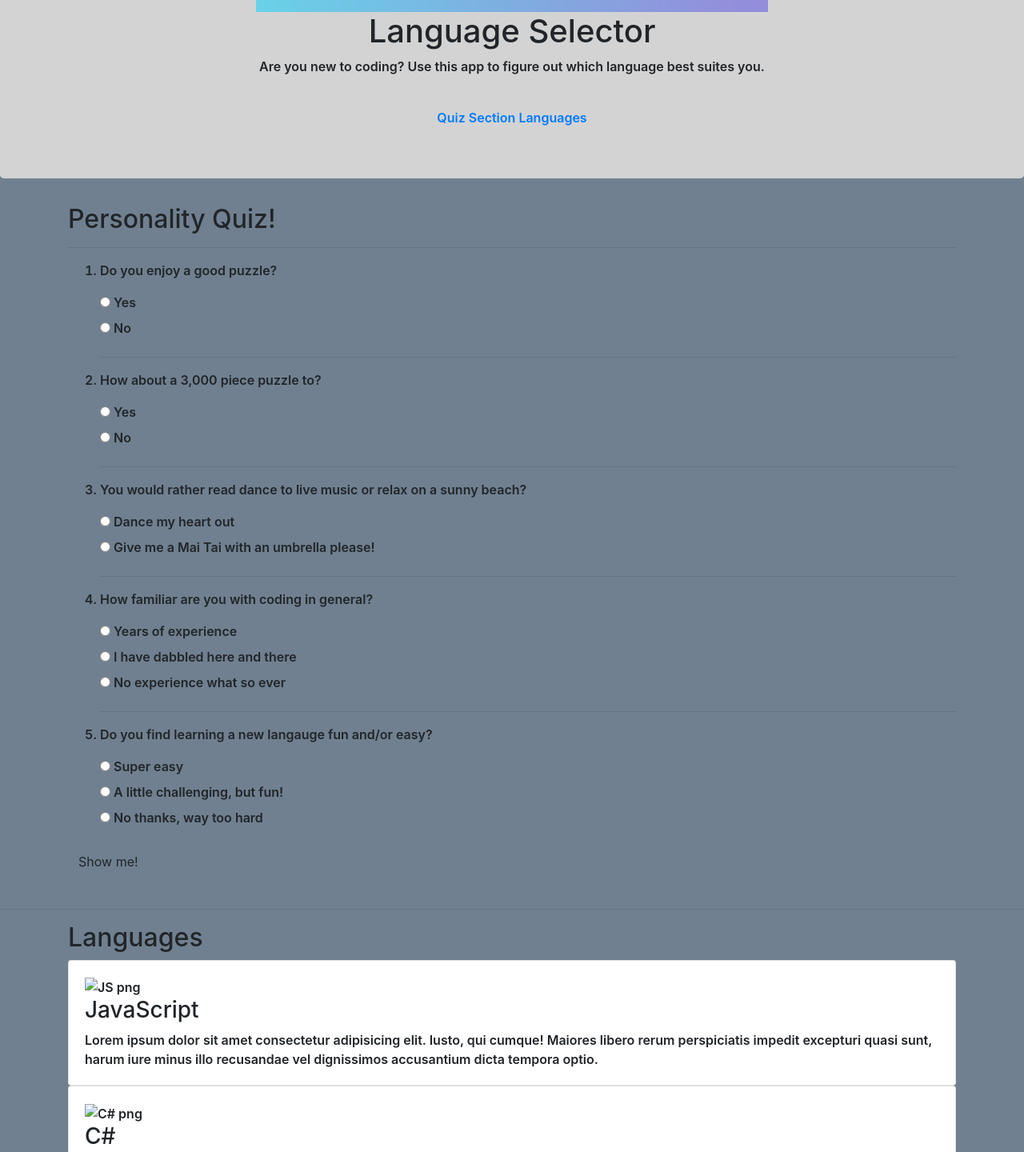
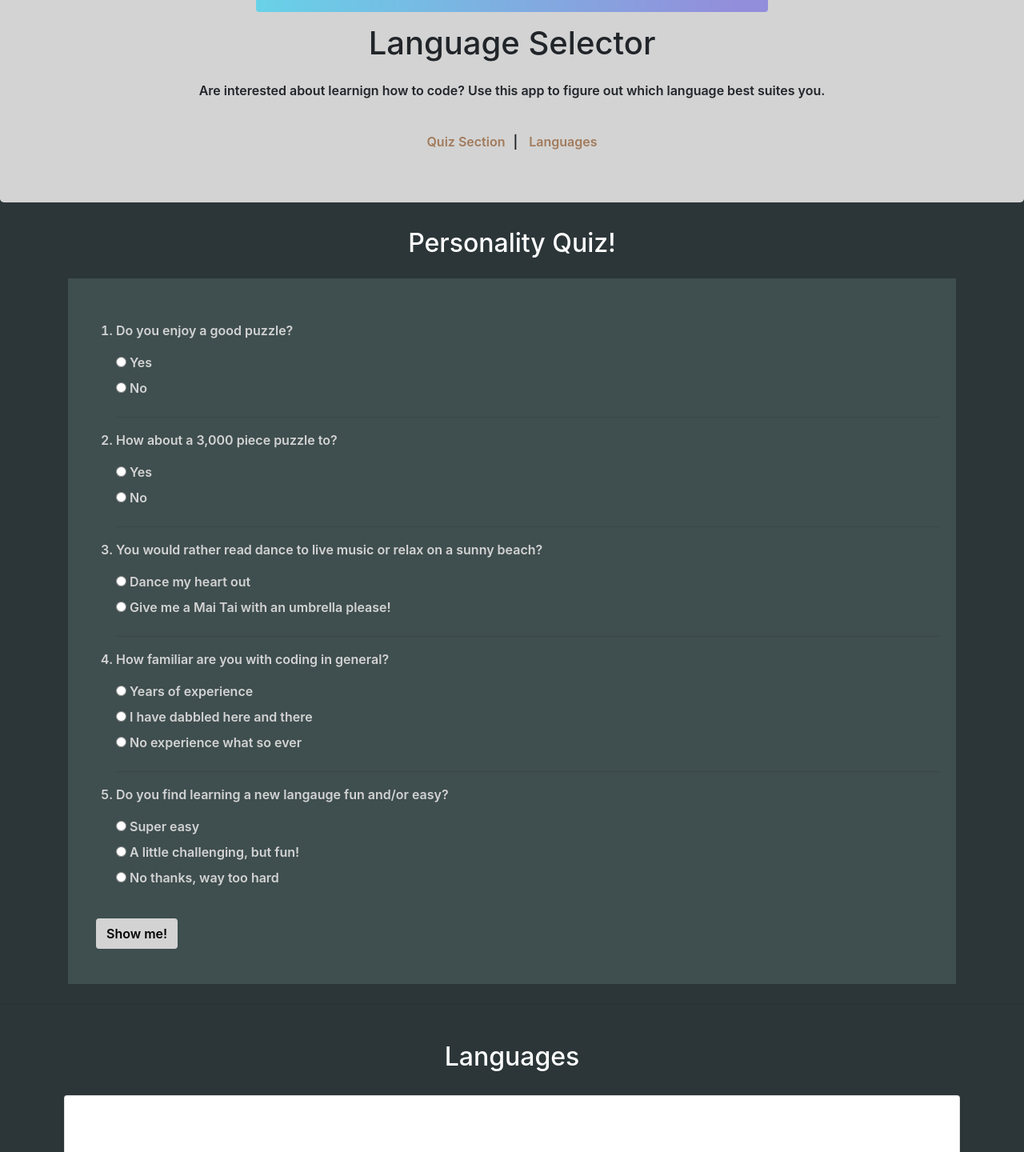
Before and after one commit to pphila/lang-suggester, a plain HTML site: page index.html in a window 1280 px wide. Shown: the part 689-2129 px from the top of the page at 80% size. Drawn offline with Linux system fonts and the light colour scheme.

Commit message:
add css styling to header, quiz, WIP for cards section.

```diff
--- a/css/styles.css
+++ b/css/styles.css
@@ -1,7 +1,14 @@
+/*global*/
 .hidden {
   display: none;
 }
 
+body {
+  background-color: #2C3639;
+  font-weight: 600;
+}
+
+/*header*/
 .jumbotron {
   align-items: center;
   text-align: center;
@@ -11,9 +18,60 @@
 .jumbotron img {
   height: 640px;
   width: auto;
+  border-radius: 4px;
 }
 
-body {
-  background-color: slategray;
+#header h1 {
+  padding: 15px;
+}
+
+#header a {
+  text-decoration: none;
+  padding: 10px;
+  color: #A27B5C;
+}
+
+#header a:hover {
+  background-color: black;
+  color: white;
+  border-radius: 4px;
+}
+
+/*quiz section*/
+#quiz {
+  display: grid;
+  margin-top: 25px;
+  margin-bottom: 25px;
+  padding: 20px;
+  background-color: #3F4E4F;
+  color: lightgray;
+}
+
+h2 {
+  text-align: center;
+  color: white;
+}
+
+.btn {
+  background-color: lightgray;
+  color: black;
+  margin-top: 15px;
+  margin-left: 15px;
   font-weight: 600;
 }
+
+.btn:hover {
+  box-shadow: 0 0 6px whitesmoke;
+}
+
+/*Cards section*/
+#languages {
+  display: grid;
+  padding: 10px;
+}
+
+#languages h2 {
+  color: white;
+  text-align: center;
+  padding: 20px;
+}
--- a/index.html
+++ b/index.html
@@ -13,16 +13,16 @@
     <div class="container">
       <img src="img/coder.png" alt="photo of coder">
       <h1>Language Selector</h1>
-      <p>Are you new to coding? Use this app to figure out which language best suites you.</p>
+      <p>Are interested about learnign how to code? Use this app to figure out which language best suites you.</p>
       <br>
-      <a href="#quiz">Quiz Section</a>
+      <a href="#quiz">Quiz Section</a>|
       <a href="#languages">Languages</a>
     </div>
   </div>
 
   <div class="container">
+    <h2>Personality Quiz!</h2>
     <div id="quiz">
-      <h2 id>Personality Quiz!</h2>
       <HR></HR>
       <form id="quizForm">
         <ol>
@@ -110,7 +110,7 @@
     <div class="card-deck">
       <div class="card">
         <div class="card-body">
-          <img src="" alt="JS png">
+          <img src="img/js.png" alt="JS png">
           <h3 id="card-title">JavaScript</h3>
           <p class="card-text">Lorem ipsum dolor sit amet consectetur adipisicing elit. Iusto, qui cumque! Maiores libero rerum perspiciatis impedit excepturi quasi sunt, harum iure minus illo recusandae vel dignissimos accusantium dicta tempora optio.</p>
         </div>
@@ -119,7 +119,7 @@
     <div class="card-deck">
       <div class="card">
         <div class="card-body">
-          <img src="" alt="C# png">
+          <img src="img/c-sharp.png" alt="C# png">
           <h3 id="card-title">C#</h3>
           <p class="card-text">Lorem ipsum dolor sit amet consectetur adipisicing elit. Iusto, qui cumque! Maiores libero rerum perspiciatis impedit excepturi quasi sunt, harum iure minus illo recusandae vel dignissimos accusantium dicta tempora optio.</p>
         </div>
@@ -128,14 +128,12 @@
     <div class="card-deck">
       <div class="card">
         <div class="card-body">
-          <img src="" alt="Python png">
+          <img src="img/python.png" alt="Python png">
           <h3 id="card-title">Python</h3>
           <p class="card-text">Lorem ipsum dolor sit amet consectetur adipisicing elit. Iusto, qui cumque! Maiores libero rerum perspiciatis impedit excepturi quasi sunt, harum iure minus illo recusandae vel dignissimos accusantium dicta tempora optio.</p>
         </div>
       </div>
     </div>
   </div>
-
-
 </body>
 </html>
```
Also changed, not shown: img/c-sharp.png (added), img/js.png (added), img/python.png (added).
